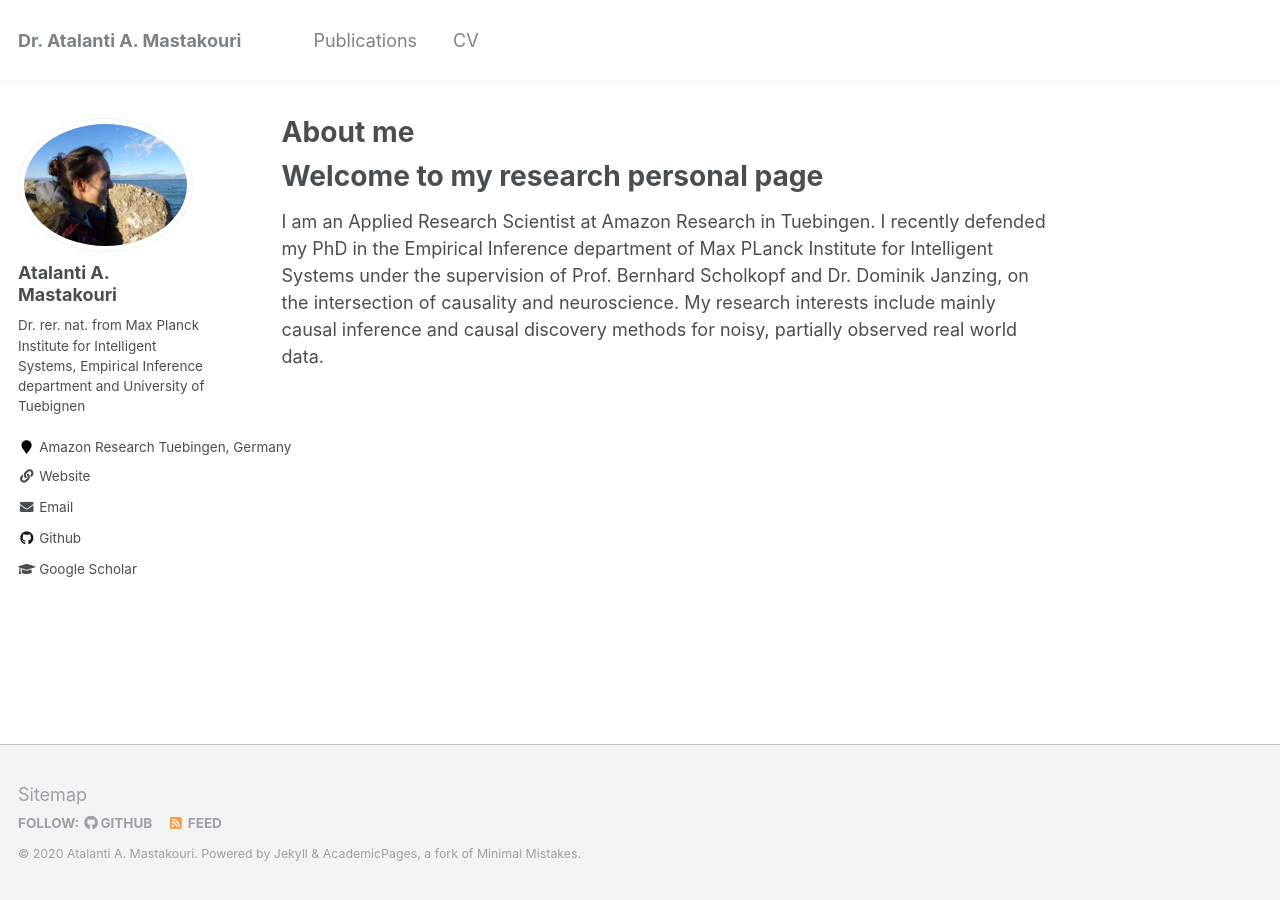
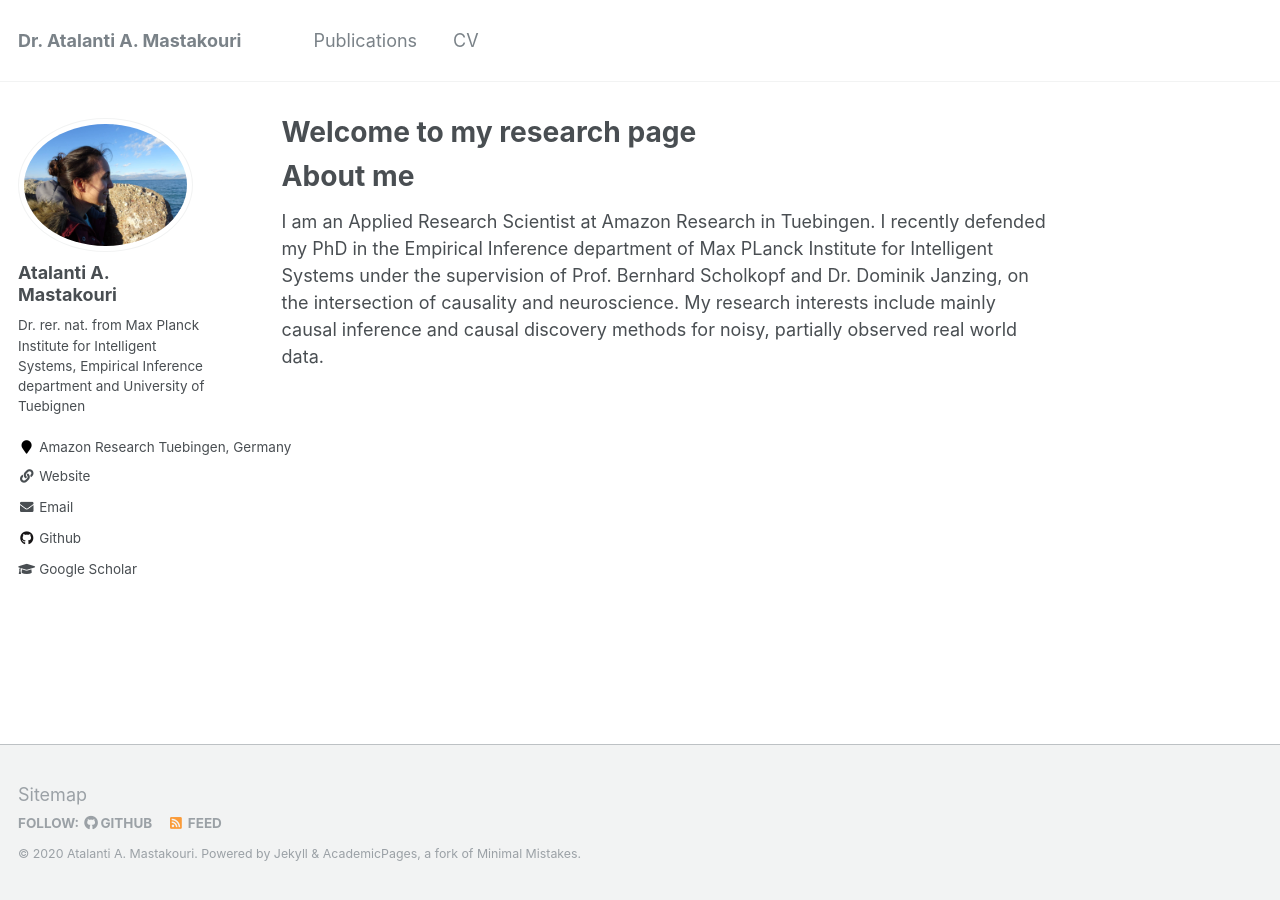
Before and after one commit to atalanti/atalanti.github.io, a Jekyll site: the page built from _pages/about.md, in a window 1280 px wide. Built offline with Jekyll 4.4.1, drawn with Linux system fonts in a browser that asks for light colours; some of the changed lines change nothing that is shown.

Commit message:
Update about.md

```diff
--- a/_pages/about.md
+++ b/_pages/about.md
@@ -1,13 +1,13 @@
 ---
 permalink: /
-title: "About me"
-excerpt: "About me"
+title: "Welcome to my research page"
+excerpt: "Welcome to my research page"
 author_profile: true
 redirect_from:
   - /about/
   - /about.html
 ---
 
-Welcome to my research personal page
+About me
 ======
 I am an Applied Research Scientist at Amazon Research in Tuebingen. I recently defended my PhD in the Empirical Inference department of Max PLanck Institute for Intelligent Systems under the supervision of Prof. Bernhard Scholkopf and Dr. Dominik Janzing, on the intersection of causality and neuroscience. My research interests include mainly causal inference and causal discovery methods for noisy, partially observed real world data.
```
